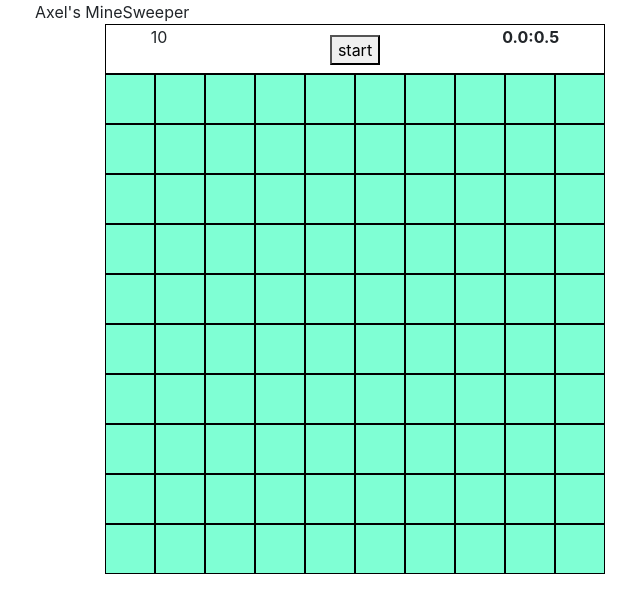
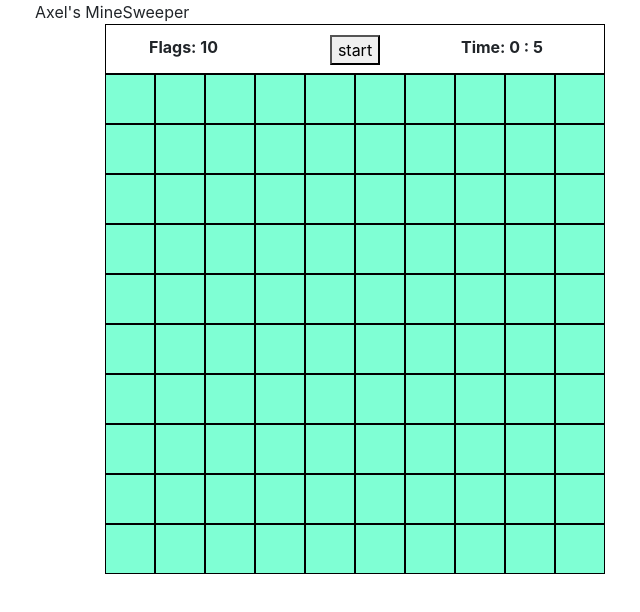
Before and after one commit to axbr9231/Axels-MineSweeper, a React (Create React App) app in the folder challenge_4/axels-minesweeper/: page / in a window 1280 px wide. Shown: the top 612 px of the page, without its empty margins (13-653 px from the left). Built offline with nearby package versions, Linux system fonts and the light colour scheme.

Commit message:
Some style tweaking to get the timer in the right place Changed my email to the correct one

```diff
--- a/challenge_4/axels-minesweeper/src/App.css
+++ b/challenge_4/axels-minesweeper/src/App.css
@@ -54,11 +54,23 @@
 
 #timer {
   font-weight: bold;
-  padding-left: 290px;
+  position: relative;
+  margin-top: 10px;
+  width: 100px;
+
 
 }
 
 button {
   position: fixed;
   margin-top: 10px;
+
 }
+
+#bombs-left {
+  position: relative;
+  padding-right: 200px;
+  margin-top: 10px;
+  font-weight: bold;
+
+}
--- a/challenge_4/axels-minesweeper/src/Header.js
+++ b/challenge_4/axels-minesweeper/src/Header.js
@@ -15,10 +15,10 @@ class Header extends React.Component {
         return (
 
             <div class="row" id="header">
-                <div id="bombs-left"  >{this.props.flags}</div>
+                <div id="bombs-left"  >Flags: {this.props.flags}</div>
                     <button >start</button>
                 <div>
-                <Timer class="justify-content-end"/>
+                <Timer />
                 </div>
             </div>
 
--- a/challenge_4/axels-minesweeper/src/Timer.js
+++ b/challenge_4/axels-minesweeper/src/Timer.js
@@ -17,19 +17,13 @@ class Timer extends React.Component {
         if (this.state.minutes < 10 && this.state.seconds < 10) {
             return (
                 <div>
-                    <p>0.{this.state.minutes}:0.{this.state.seconds}</p>
+                    <p>Time: {this.state.minutes} : {this.state.seconds}</p>
                 </div>
-            )
-        } else if (this.state.minutes < 10) {
-            return (
-            <div>
-                <p>0.{this.state.minutes}:{this.state.seconds}</p>
-            </div>
             )
         } else {
             return (
                 <div>
-                    <p>{this.state.minutes}:{this.state.seconds}</p>
+                    <p>Time: {this.state.minutes} : {this.state.seconds}</p>
                 </div>
             )
         }
```
